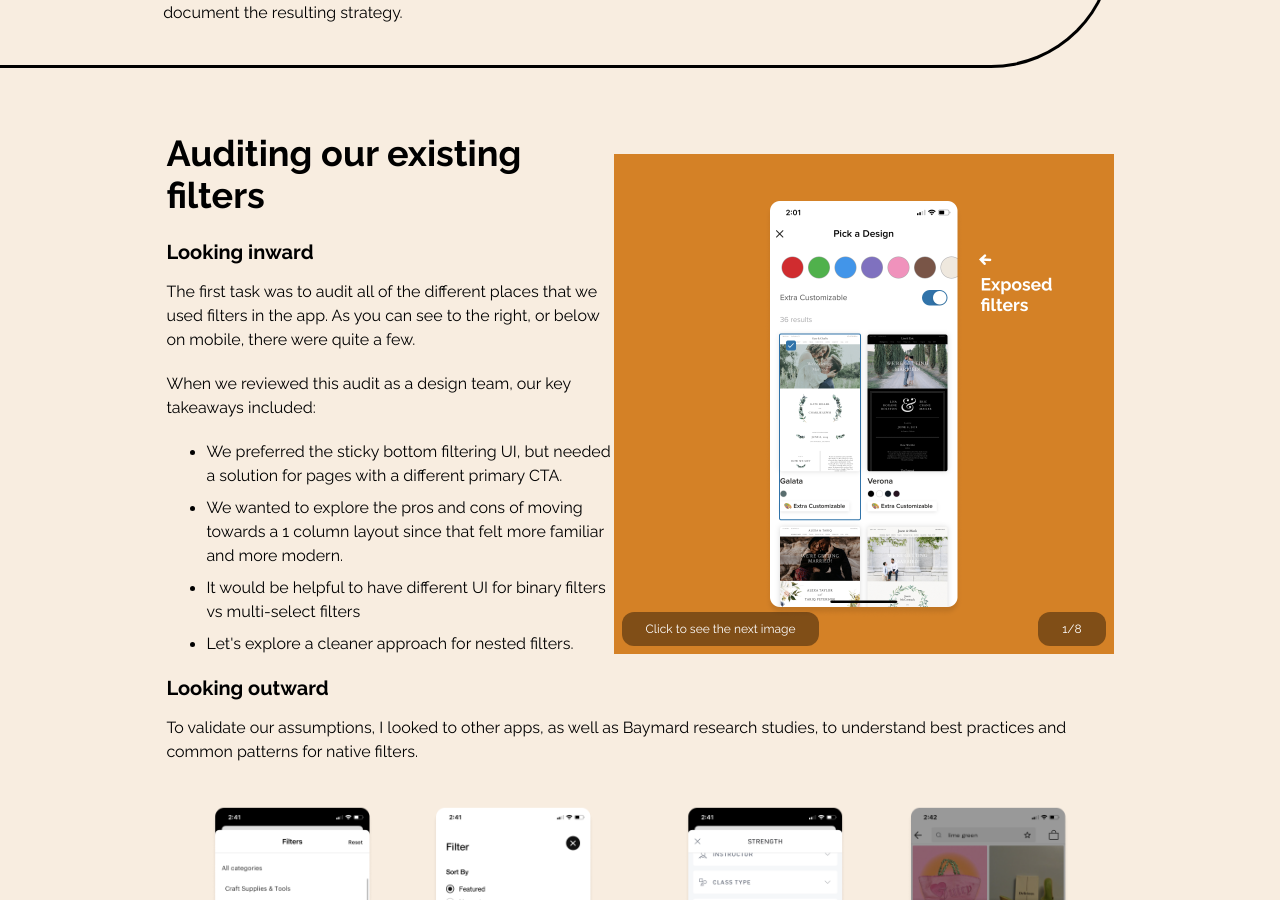
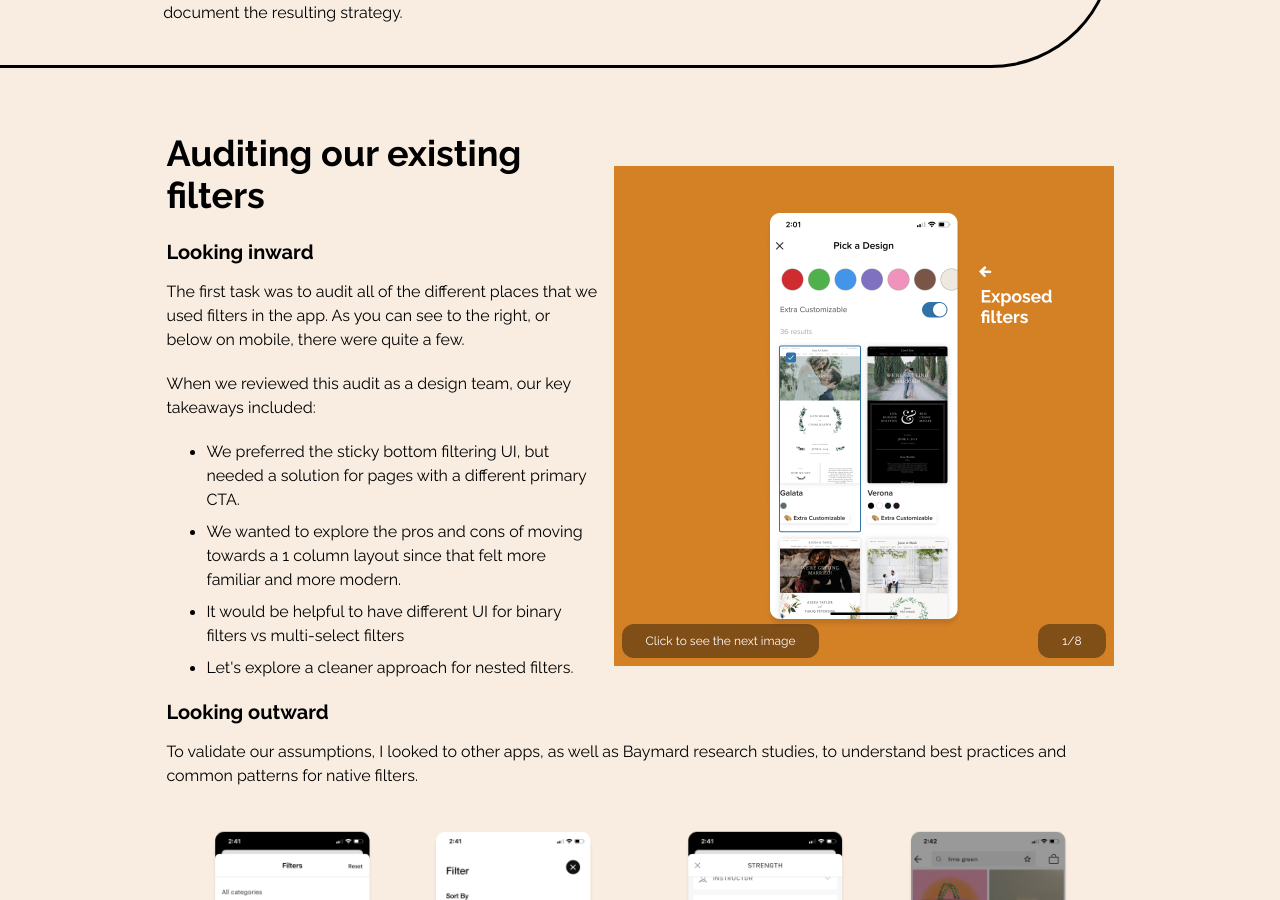
Before and after one commit to hottinet/casey-site-v2, a Next.js app: page /zola-filters in a window 1280 px wide. Shown: the part 480-1380 px from the top of the page. Built offline with nearby package versions, Linux system fonts and the light colour scheme.

Commit message:
adding column gap for image carousel

```diff
--- a/src/pages/zola-filters.tsx
+++ b/src/pages/zola-filters.tsx
@@ -38,7 +38,7 @@ const ZolaFilters: React.FC = () => (
       />
     </DetailPickle>
     <ContentBox column>
-      <GridBox center>
+      <GridBox center columnGap={16}>
         <Box>
           <Title bold>Auditing our existing filters</Title>
           <Heading bold>Looking inward</Heading>
```
